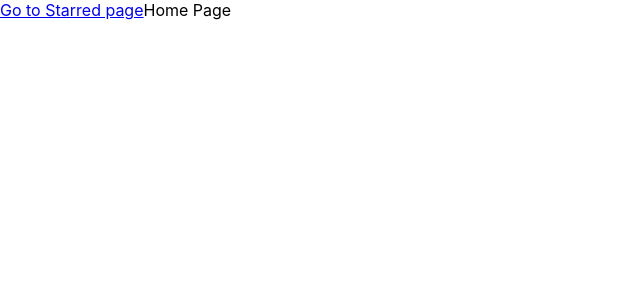
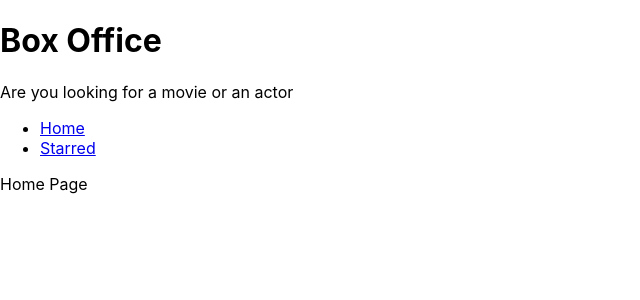
Before and after one commit to Sufiyan055/box-Office-App, a React (Create React App) app: page / in a window 1280 px wide. Shown: the top 300 px of the page, without its empty margins (0-640 px from the left). Built offline with nearby package versions, Linux system fonts and the light colour scheme.

Commit message:
nav link for navigation between the pages and outlet is like childrens

```diff
--- a/src/App.jsx
+++ b/src/App.jsx
@@ -1,14 +1,19 @@
 import { BrowserRouter, Routes, Route } from "react-router-dom";
 import Home from "./pages/Home";
 import Starred from "./pages/Starred";
+import MainLayout from "./components/MainLayout";
 /* Single page means single html. In react because of js we navigation through pages without load. */
+/* Mainlayout is linked with app.jsx */
 function App() {
   return (
     <BrowserRouter>
       <Routes>
-        {/* Routes means pages. navigation occur without loading pages.  */}
-        <Route path="/" element={<Home />} />
-        <Route path="/starred" element={<Starred />} />
+        {/* Routes means pages. navigation occur without loading pages. below there is single attribut - element with MainLayout prop  */}
+        <Route element={<MainLayout />}>
+          <Route path="/" element={<Home />} />
+          <Route path="/starred" element={<Starred />} />
+        </Route>
+
         <Route path="*" element={<div>Not Found</div>} />
 
         {/*      <Route path="/" element={<App />}>
--- /dev/null
+++ b/src/components/AppTitle.jsx
@@ -0,0 +1,13 @@
+export default function AppTitle(props) {
+  /* Default value of title and subtitle */
+  const {
+    title = "Box Office",
+    subtitle = "Are you looking for a movie or an actor",
+  } = props;
+  return (
+    <div>
+      <h1>{title}</h1>
+      <p>{subtitle}</p>
+    </div>
+  );
+}
--- /dev/null
+++ b/src/components/MainLayout.jsx
@@ -0,0 +1,17 @@
+/* Mainlayout is linked with app.jsx */
+import { Outlet } from "react-router-dom";
+import Navs from "./Navs";
+import AppTitle from "./AppTitle";
+/* Outlet is work like a children */
+/* Mainlayout is connected with apptitle and navs*/
+const MainLayout = () => {
+  return (
+    <div>
+      <AppTitle />
+      <Navs />
+      <Outlet />
+    </div>
+  );
+};
+
+export default MainLayout;
--- /dev/null
+++ b/src/components/Navs.jsx
@@ -0,0 +1,32 @@
+import { Link } from "react-router-dom";
+
+const LINKS = [
+  {
+    text: "Home",
+    to: "/",
+  },
+  {
+    text: "Starred",
+    to: "/starred",
+  },
+];
+
+/* This page is used for navigation between the pages */
+
+/* This link is like anchor tag to navigate to pages. "to" is a prop work as href */
+
+const Navs = () => {
+  return (
+    <div>
+      <ul>
+        {LINKS.map((item) => (
+          <li key={item.to}>
+            <Link to={item.to}>{item.text}</Link>
+          </li>
+        ))}
+      </ul>
+    </div>
+  );
+};
+
+export default Navs;
--- a/src/pages/Home.jsx
+++ b/src/pages/Home.jsx
@@ -1,13 +1,5 @@
-import { Link } from "react-router-dom";
-
 const Home = () => {
-  return (
-    <>
-      {/* This link is like anchor tag to navigate to pages. "to" is a prop work as href */}
-      <Link to="/starred">Go to Starred page</Link>
-      Home Page
-    </>
-  );
+  return <>Home Page</>;
 };
 
 export default Home;
```
